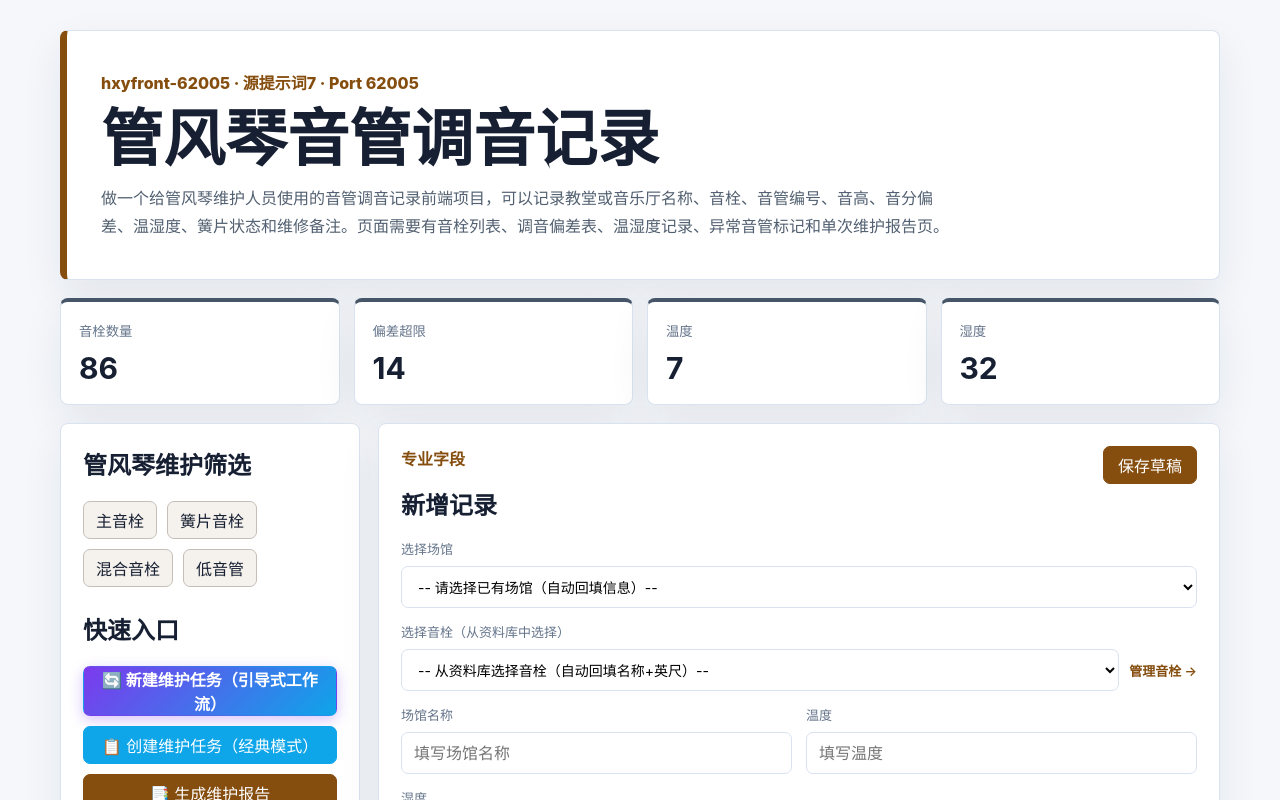
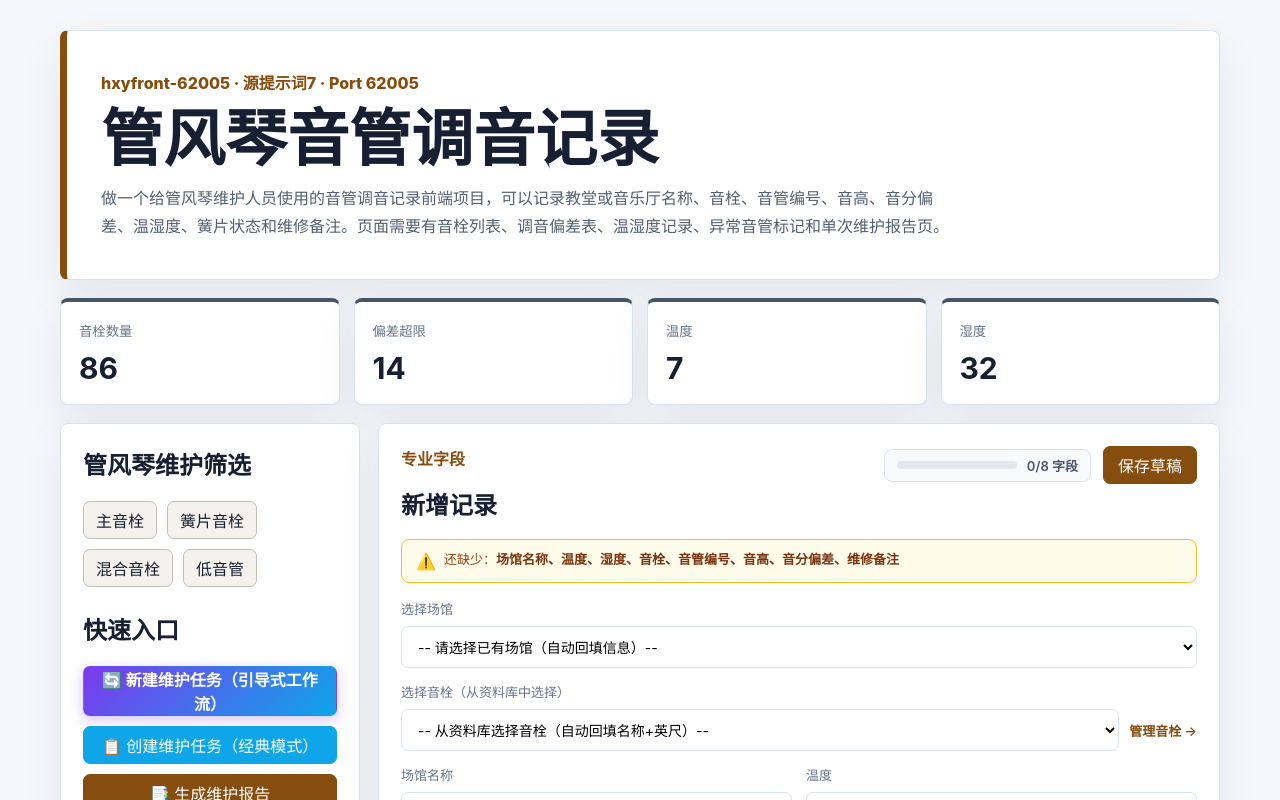
Before and after one commit to aliAjax/hxyfront-62005-410ed11, a React (Vite) app: page / in a window 1280 px wide. Shown: the top 800 px of the page. Built offline with nearby package versions, Linux system fonts and the light colour scheme.

Commit message:
.3436396082391580:5e398d8e4fe4bb14e5e167ee08ef59db_6a38dac31b12401af67ccae7.6a38e902cc5c17434142d796.6a38e9023852821d64e2498c:Trae CN.T(2026/6/22 15:49:22)

```diff
--- a/src/App.tsx
+++ b/src/App.tsx
@@ -1,4 +1,4 @@
-import { useState, useEffect } from 'react';
+import { useState, useEffect, useMemo } from 'react';
 import "./styles.css";
 import { VenueManagement } from './components/VenueManagement';
 import { StopManagement } from './components/StopManagement';
@@ -187,6 +187,43 @@ function App() {
       [field]: value,
     }));
   };
+
+  const REQUIRED_FIELDS = [
+    '场馆名称',
+    '温度',
+    '湿度',
+    '音栓',
+    '音管编号',
+    '音高',
+    '音分偏差',
+    '维修备注',
+  ];
+
+  const fieldCompleteness = useMemo(() => {
+    const filledFields: string[] = [];
+    const missingFields: string[] = [];
+
+    REQUIRED_FIELDS.forEach((field) => {
+      const value = formValues[field];
+      if (value && value.trim() !== '') {
+        filledFields.push(field);
+      } else {
+        missingFields.push(field);
+      }
+    });
+
+    const completeness = filledFields.length;
+    const total = REQUIRED_FIELDS.length;
+    const percentage = Math.round((completeness / total) * 100);
+
+    return {
+      completeness,
+      total,
+      percentage,
+      filledFields,
+      missingFields,
+    };
+  }, [formValues]);
 
   const handleFilterClick = (filterName: string) => {
     const category = CATEGORY_FILTER_MAP[filterName];
@@ -633,8 +670,38 @@ function App() {
               <p>专业字段</p>
               <h2>新增记录</h2>
             </div>
-            <button className="primary">保存草稿</button>
+            <div style={{ display: 'flex', alignItems: 'center', gap: '12px' }}>
+              <div className="field-completeness">
+                <div className="completeness-bar">
+                  <div
+                    className={`completeness-fill ${fieldCompleteness.percentage === 100 ? 'complete' : ''}`}
+                    style={{ width: `${fieldCompleteness.percentage}%` }}
+                  />
+                </div>
+                <span className="completeness-text">
+                  {fieldCompleteness.completeness}/{fieldCompleteness.total} 字段
+                </span>
+              </div>
+              <button className="primary">保存草稿</button>
+            </div>
           </div>
+          {fieldCompleteness.missingFields.length > 0 && (
+            <div className="completeness-hint">
+              <span className="hint-icon">
+                {fieldCompleteness.percentage >= 50 ? '📝' : '⚠️'}
+              </span>
+              <span className="hint-text">
+                还缺少：
+                <strong>{fieldCompleteness.missingFields.join('、')}</strong>
+              </span>
+            </div>
+          )}
+          {fieldCompleteness.percentage === 100 && (
+            <div className="completeness-hint complete">
+              <span className="hint-icon">✅</span>
+              <span className="hint-text">所有必填字段已填写完成</span>
+            </div>
+          )}
           <div className="field-grid">
             <label className="full-width">
               <span>选择场馆</span>
--- a/src/styles.css
+++ b/src/styles.css
@@ -3710,6 +3710,85 @@ textarea {
   margin: 6px 0;
 }
 
+.field-completeness {
+  display: flex;
+  align-items: center;
+  gap: 10px;
+  padding: 6px 12px;
+  background: #f8fafc;
+  border: 1px solid var(--border);
+  border-radius: 8px;
+}
+
+.completeness-bar {
+  width: 120px;
+  height: 8px;
+  background: #e2e8f0;
+  border-radius: 4px;
+  overflow: hidden;
+}
+
+.completeness-fill {
+  height: 100%;
+  background: linear-gradient(90deg, #f59e0b, #f97316);
+  border-radius: 4px;
+  transition: width 0.3s ease, background 0.3s ease;
+}
+
+.completeness-fill.complete {
+  background: linear-gradient(90deg, #10b981, #059669);
+}
+
+.completeness-text {
+  font-size: 13px;
+  font-weight: 600;
+  color: #475569;
+  white-space: nowrap;
+}
+
+.completeness-hint {
+  display: flex;
+  align-items: flex-start;
+  gap: 8px;
+  padding: 10px 14px;
+  margin-top: 0;
+  margin-bottom: 16px;
+  background: #fffbeb;
+  border: 1px solid #fbbf24;
+  border-radius: 8px;
+  font-size: 13px;
+  line-height: 1.5;
+}
+
+.completeness-hint.complete {
+  background: #ecfdf5;
+  border-color: #10b981;
+}
+
+.hint-icon {
+  font-size: 16px;
+  line-height: 1.4;
+  flex-shrink: 0;
+}
+
+.hint-text {
+  color: #92400e;
+  flex: 1;
+}
+
+.completeness-hint.complete .hint-text {
+  color: #065f46;
+}
+
+.hint-text strong {
+  color: #78350f;
+  font-weight: 600;
+}
+
+.completeness-hint.complete .hint-text strong {
+  color: #064e3b;
+}
+
 @media (max-width: 768px) {
   .history-filter-grid {
     grid-template-columns: 1fr;
```
